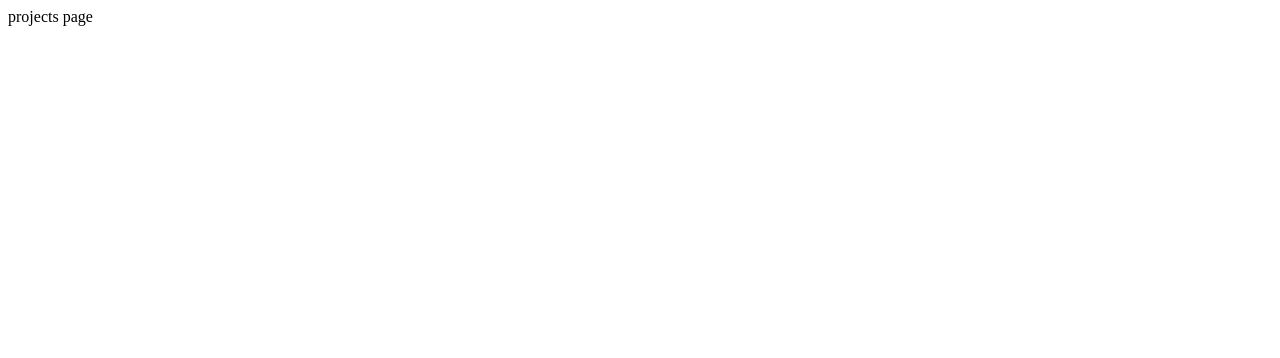
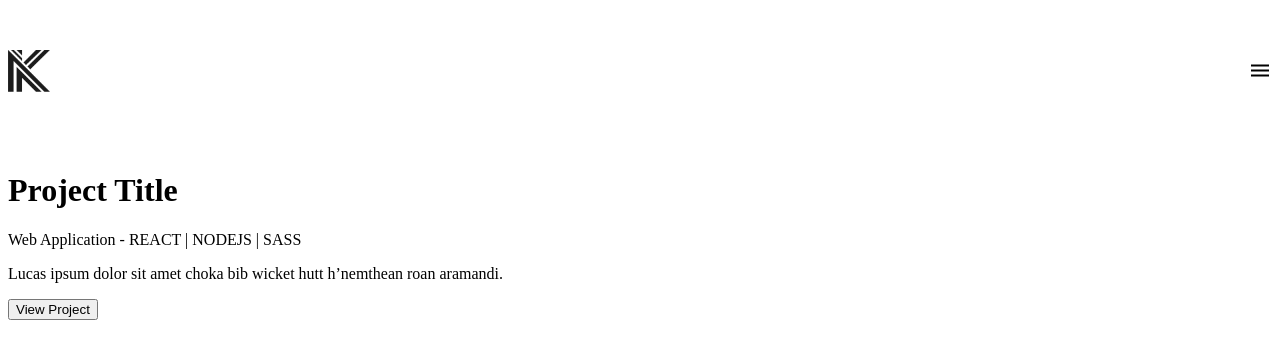
Before and after one commit to KimoDev/personal-site, a Gatsby site: page /project in a window 1280 px wide. Built offline with nearby package versions, Linux system fonts and the light colour scheme; Gatsby itself is replaced by a stand-in of ours.

Commit message:
Created a ProjectContainer Component and Added it to the project page

```diff
--- /dev/null
+++ b/src/components/ProjectContainer.js
@@ -0,0 +1,20 @@
+import React from 'react';
+
+const ProjectContainer = () => {
+  return (
+    <div>
+      <div className="image-wrapper">
+        <img src="" alt=""/>
+      </div>
+      <div className="content-wrapper">
+        <h1>Project Title</h1>
+        <p>Web Application - REACT | NODEJS | SASS</p>
+        <p>Lucas ipsum dolor sit amet choka bib wicket hutt
+        h’nemthean roan aramandi.</p>
+        <button>View Project</button>
+      </div>
+    </div>
+  )
+}
+
+export default ProjectContainer;
--- a/src/pages/project.js
+++ b/src/pages/project.js
@@ -1,9 +1,18 @@
-import React from 'react'
+import React, { useState } from 'react'
+
+import Header from '../components/Header';
+import ProjectContainer from '../components/ProjectContainer';
+
 
 const project = () => {
+  // const [nav, toggleNav] = useState(false);
+
   return (
     <div>
-    projects page
+      <Header
+      // navClicked={() => toggleNav(!nav)}
+      icon={require('../images/icons/burger-menu.svg')}/>
+        <ProjectContainer />
     </div>
   )
 }
```
Also changed, not shown: 1 other file.
